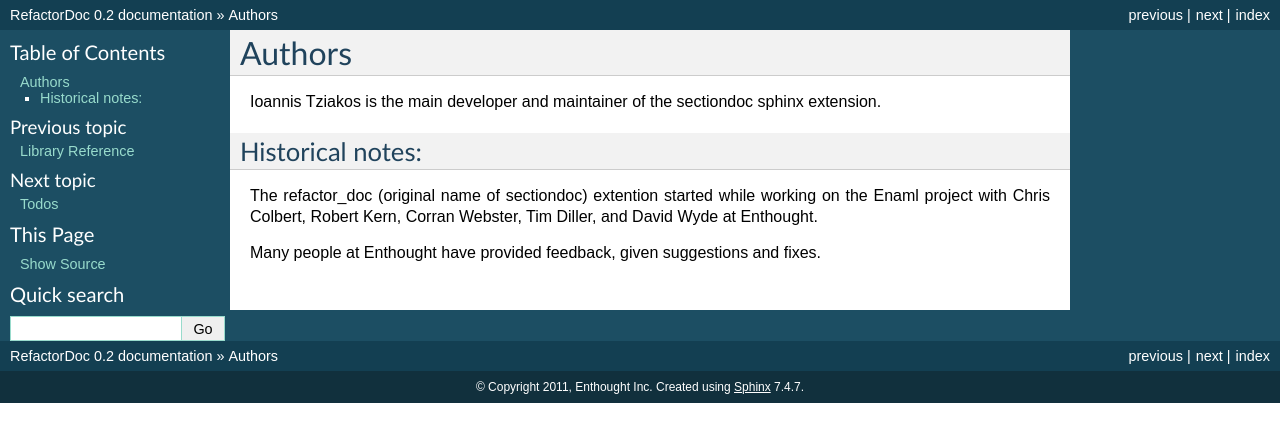
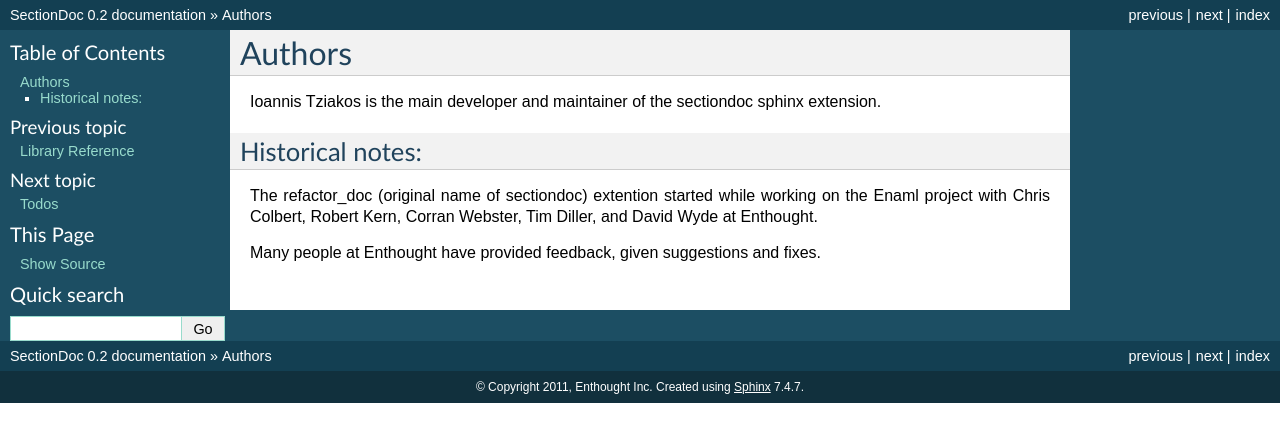
Before and after one commit to enthought/redocstring, a Sphinx documentation site: the page built from docs/source/authors.rst, in a window 1280 px wide. Shown: the top 442 px of the page. Built offline with Sphinx 7.4.7, drawn with Linux system fonts in a browser that asks for light colours; some of the changed lines change nothing that is shown.

Commit message:
cleanup conf.py

```diff
--- a/docs/source/conf.py
+++ b/docs/source/conf.py
@@ -1,9 +1,9 @@
 # -*- coding: utf-8 -*-
 #
-# RefactorDoc documentation build configuration file, created by
+# SectionDoc documentation build configuration file, created by
 # sphinx-quickstart on Wed Oct 26 10:59:39 2011.
 #
-# This file is execfile()d with the current directory set to its containing dir.
+# This file is executed with the current directory set to its containing dir.
 #
 # Note that not all possible configuration values are present in this
 # autogenerated file.
@@ -11,25 +11,25 @@
 # All configuration values have a default; values that are commented out
 # serve to show the default.
 
-import sys, os
+import sys
+import os
 
 # If extensions (or modules to document with autodoc) are in another directory,
 # add these directories to sys.path here. If the directory is relative to the
 # documentation root, use os.path.abspath to make it absolute, like shown here.
 sys.path.insert(0, os.path.abspath('../..'))
 
-# -- General configuration -----------------------------------------------------
+# -- General configuration ----------------------------------------------------
 
 # If your documentation needs a minimal Sphinx version, state it here.
-#needs_sphinx = '1.0'
+# needs_sphinx = '1.0'
 
-# Add any Sphinx extension module names here, as strings. They can be extensions
-# coming with Sphinx (named 'sphinx.ext.*') or your custom ones.
-extensions = ['refactordoc',
+# Add any Sphinx extension module names here, as strings. They can be
+# extensions coming with Sphinx (named 'sphinx.ext.*') or your custom ones.
+extensions = ['sectiondoc',
               'sphinx.ext.intersphinx',
               'sphinx.ext.todo',
-              'sphinx.ext.viewcode'
-             ]
+              'sphinx.ext.viewcode']
 
 # Add any paths that contain templates here, relative to this directory.
 templates_path = ['_templates']
@@ -37,14 +37,11 @@
 # The suffix of source filenames.
 source_suffix = '.rst'
 
-# The encoding of source files.
-#source_encoding = 'utf-8-sig'
-
 # The master toctree document.
 master_doc = 'index'
 
 # General information about the project.
-project = u'RefactorDoc'
+project = u'SectionDoc'
 copyright = u'2011, Enthought Inc'
 
 # The version info for the project you're documenting, acts as replacement for
@@ -56,209 +53,48 @@
 # The full version, including alpha/beta/rc tags.
 release = '0.2'
 
-# The language for content autogenerated by Sphinx. Refer to documentation
-# for a list of supported languages.
-#language = None
-
-# There are two options for replacing |today|: either, you set today to some
-# non-false value, then it is used:
-#today = ''
-# Else, today_fmt is used as the format for a strftime call.
-#today_fmt = '%B %d, %Y'
-
 # List of patterns, relative to source directory, that match files and
 # directories to ignore when looking for source files.
 exclude_patterns = []
 
-# The reST default role (used for this markup: `text`) to use for all documents.
-#default_role = None
-
-# If true, '()' will be appended to :func: etc. cross-reference text.
-#add_function_parentheses = True
-
-# If true, the current module name will be prepended to all description
-# unit titles (such as .. function::).
-#add_module_names = True
-
-# If true, sectionauthor and moduleauthor directives will be shown in the
-# output. They are ignored by default.
-#show_authors = False
-
 # The name of the Pygments (syntax highlighting) style to use.
 pygments_style = 'sphinx'
 
-# A list of ignored prefixes for module index sorting.
-#modindex_common_prefix = []
-
-
-# -- Options for HTML output ---------------------------------------------------
+# -- Options for HTML output --------------------------------------------------
 
 # The theme to use for HTML and HTML Help pages.  See the documentation for
 # a list of builtin themes.
 html_theme = 'default'
 
-# Theme options are theme-specific and customize the look and feel of a theme
-# further.  For a list of options available for each theme, see the
-# documentation.
-#html_theme_options = {}
+# Output file base name for HTML help builder.
+htmlhelp_basename = 'SectionDocdoc'
 
-# Add any paths that contain custom themes here, relative to this directory.
-#html_theme_path = []
-
-# The name for this set of Sphinx documents.  If None, it defaults to
-# "<project> v<release> documentation".
-#html_title = None
-
-# A shorter title for the navigation bar.  Default is the same as html_title.
-#html_short_title = None
-
-# The name of an image file (relative to this directory) to place at the top
-# of the sidebar.
-#html_logo = None
-
-# The name of an image file (within the static path) to use as favicon of the
-# docs.  This file should be a Windows icon file (.ico) being 16x16 or 32x32
-# pixels large.
-#html_favicon = None
-
-# Add any paths that contain custom static files (such as style sheets) here,
-# relative to this directory. They are copied after the builtin static files,
-# so a file named "default.css" will overwrite the builtin "default.css".
-html_static_path = ['_static']
-
-# If not '', a 'Last updated on:' timestamp is inserted at every page bottom,
-# using the given strftime format.
-#html_last_updated_fmt = '%b %d, %Y'
-
-# If true, SmartyPants will be used to convert quotes and dashes to
-# typographically correct entities.
-#html_use_smartypants = True
-
-# Custom sidebar templates, maps document names to template names.
-#html_sidebars = {}
-
-# Additional templates that should be rendered to pages, maps page names to
-# template names.
-#html_additional_pages = {}
-
-# If false, no module index is generated.
-#html_domain_indices = True
-
-# If false, no index is generated.
-#html_use_index = True
-
-# If true, the index is split into individual pages for each letter.
-#html_split_index = False
-
-# If true, links to the reST sources are added to the pages.
-#html_show_sourcelink = True
-
-# If true, "Created using Sphinx" is shown in the HTML footer. Default is True.
-#html_show_sphinx = True
-
-# If true, "(C) Copyright ..." is shown in the HTML footer. Default is True.
-#html_show_copyright = True
-
-# If true, an OpenSearch description file will be output, and all pages will
-# contain a <link> tag referring to it.  The value of this option must be the
-# base URL from which the finished HTML is served.
-#html_use_opensearch = ''
-
-# This is the file name suffix for HTML files (e.g. ".xhtml").
-#html_file_suffix = None
-
-# Output file base name for HTML help builder.
-htmlhelp_basename = 'RefactorDocdoc'
-
-
-# -- Options for LaTeX output --------------------------------------------------
-
-# The paper size ('letter' or 'a4').
-#latex_paper_size = 'letter'
-
-# The font size ('10pt', '11pt' or '12pt').
-#latex_font_size = '10pt'
+# -- Options for LaTeX output -------------------------------------------------
 
 # Grouping the document tree into LaTeX files. List of tuples
-# (source start file, target name, title, author, documentclass [howto/manual]).
-latex_documents = [
-  ('index', 'RefactorDoc.tex', u'RefactorDoc Documentation',
-   u'Ioannis Tziakos', 'manual'),
-]
+# (source start file, target name, title, author, documentclass
+# [howto/manual]).
+latex_documents = [(
+    'index', 'SectionDoc.tex',
+    u'SectionDoc Documentation', u'Ioannis Tziakos', 'manual')]
 
-# The name of an image file (relative to this directory) to place at the top of
-# the title page.
-#latex_logo = None
-
-# For "manual" documents, if this is true, then toplevel headings are parts,
-# not chapters.
-#latex_use_parts = False
-
-# If true, show page references after internal links.
-#latex_show_pagerefs = False
-
-# If true, show URL addresses after external links.
-#latex_show_urls = False
-
-# Additional stuff for the LaTeX preamble.
-#latex_preamble = ''
-
-# Documents to append as an appendix to all manuals.
-#latex_appendices = []
-
-# If false, no module index is generated.
-#latex_domain_indices = True
-
-
-# -- Options for manual page output --------------------------------------------
+# -- Options for manual page output -------------------------------------------
 
 # One entry per manual page. List of tuples
 # (source start file, name, description, authors, manual section).
 man_pages = [
-    ('index', 'refactordoc', u'RefactorDoc Documentation',
-     [u'Ioannis Tziakos'], 1)
-]
+    ('index', 'refactordoc',
+     u'SectionDoc Documentation', [u'Ioannis Tziakos'], 1)]
 
 
-# -- Options for Epub output ---------------------------------------------------
+# -- Options for Epub output --------------------------------------------------
 
 # Bibliographic Dublin Core info.
-epub_title = u'RefactorDoc'
+epub_title = u'SectionDoc'
 epub_author = u'Ioannis Tziakos'
 epub_publisher = u'Ioannis Tziakos'
 epub_copyright = u'2011, Ioannis Tziakos'
 
-# The language of the text. It defaults to the language option
-# or en if the language is not set.
-#epub_language = ''
-
-# The scheme of the identifier. Typical schemes are ISBN or URL.
-#epub_scheme = ''
-
-# The unique identifier of the text. This can be a ISBN number
-# or the project homepage.
-#epub_identifier = ''
-
-# A unique identification for the text.
-#epub_uid = ''
-
-# HTML files that should be inserted before the pages created by sphinx.
-# The format is a list of tuples containing the path and title.
-#epub_pre_files = []
-
-# HTML files shat should be inserted after the pages created by sphinx.
-# The format is a list of tuples containing the path and title.
-#epub_post_files = []
-
-# A list of files that should not be packed into the epub file.
-#epub_exclude_files = []
-
-# The depth of the table of contents in toc.ncx.
-#epub_tocdepth = 3
-
-# Allow duplicate toc entries.
-#epub_tocdup = True
-
 
 # Example configuration for intersphinx: refer to the Python standard library.
 intersphinx_mapping = {'http://docs.python.org/': None}
```
